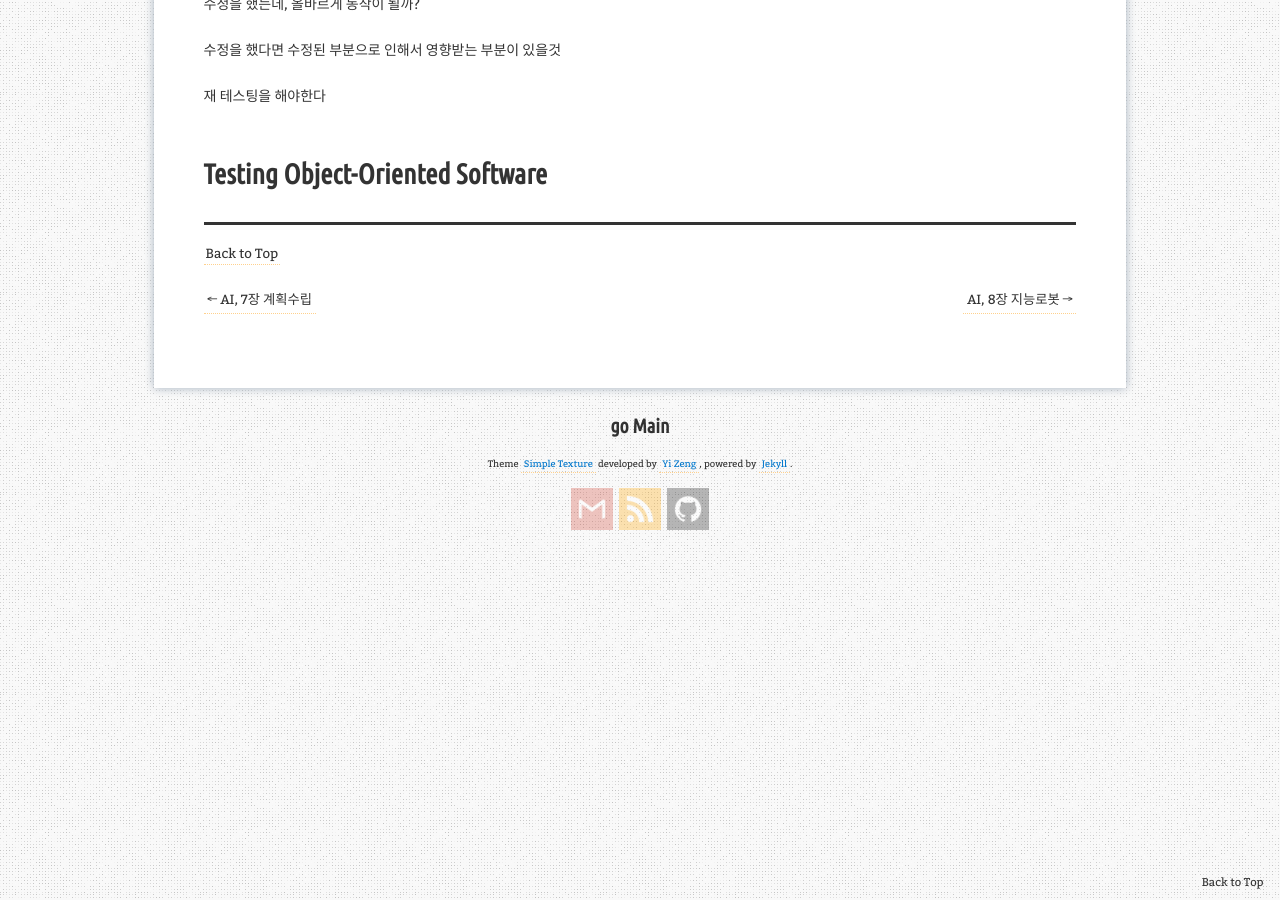
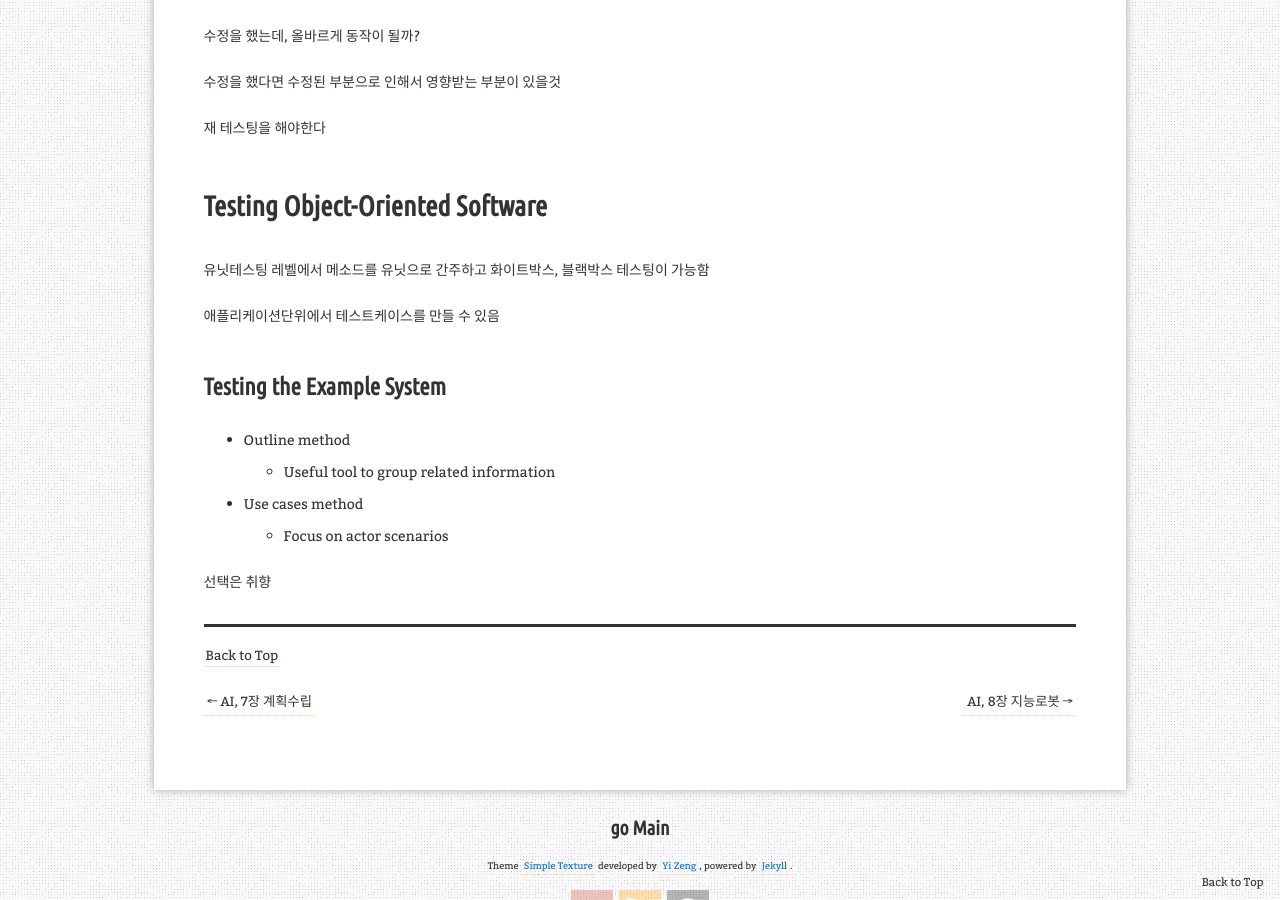
Before and after one commit to aristohyun/aristohyun.github.io, a Jekyll site: the page built from _posts/2021-11-22-SE_08.md, in a window 1280 px wide and 900 px high, scrolled down 11106 px. Built offline with Jekyll 4.4.1, drawn with Linux system fonts in a browser that asks for light colours; comment, search, counter and statistics services are not loaded; some of the changed text lies outside the part shown.

Commit message:
Update 2021-11-22-SE_08.md

```diff
--- a/_posts/2021-11-22-SE_08.md
+++ b/_posts/2021-11-22-SE_08.md
@@ -407,3 +407,16 @@ Incremental : 점진적,
 
 
 # Testing Object-Oriented Software
+
+유닛테스팅 레벨에서 메소드를 유닛으로 간주하고 화이트박스, 블랙박스 테스팅이 가능함
+
+애플리케이션단위에서 테스트케이스를 만들 수 있음
+
+## Testing the Example System
+
+- Outline method
+  - Useful tool to group related information
+- Use cases method
+  - Focus on actor scenarios
+
+선택은 취향
```
